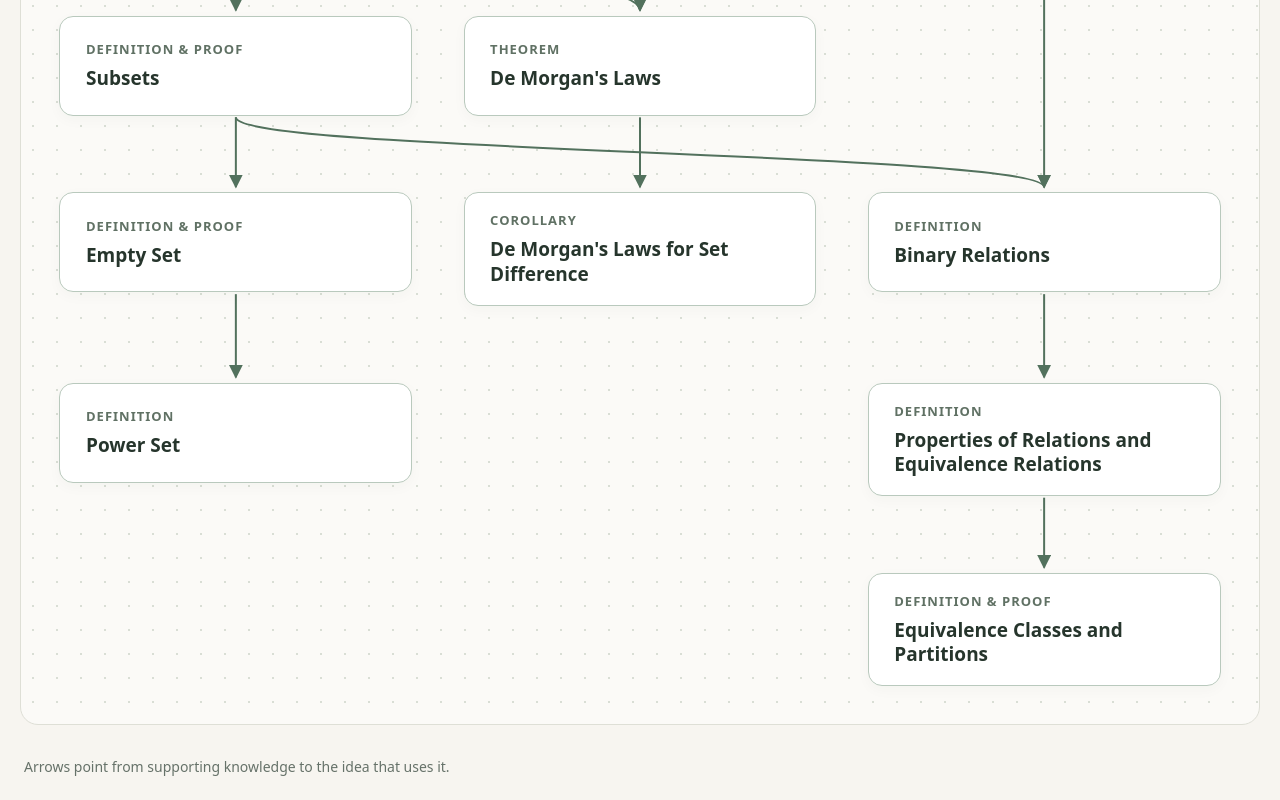
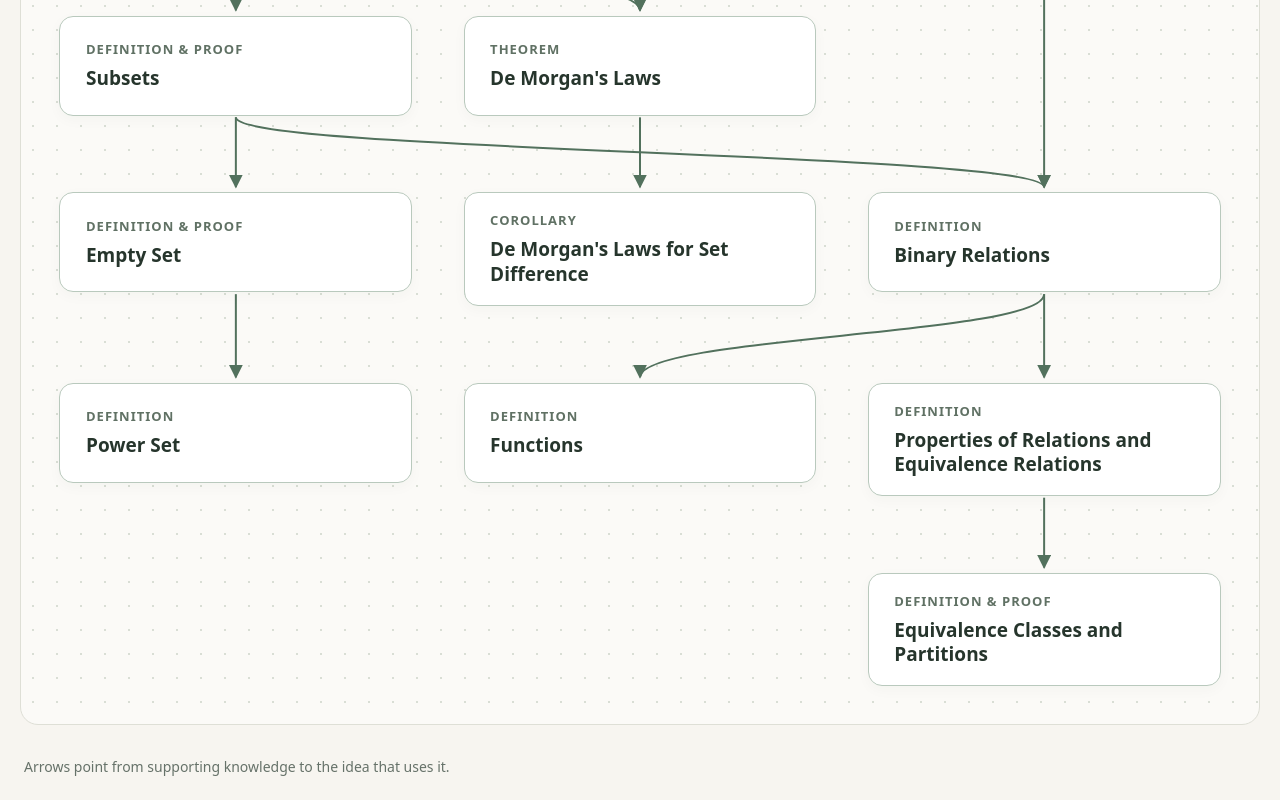
Before and after one commit to tzst-zhdzds/Mathematical-Derivations, a plain HTML site: page index.html in a window 1280 px wide. Shown: the part 588-1388 px from the top of the page. Drawn offline with Linux system fonts and the light colour scheme.

Commit message:
Update index.html

```diff
--- a/index.html
+++ b/index.html
@@ -214,6 +214,14 @@
 
     const cards = [
       {
+        id: "functions",
+        title: "Functions",
+        type: "Definition",
+        file: "./cards/functions.html",
+        x: 380,
+        y: 860
+      },
+      {
         id: "equivalence-classes",
         title: "Equivalence Classes and Partitions",
         type: "Definition & Proof",
@@ -315,6 +323,7 @@
     // Each arrow goes from a prerequisite to the card that uses it.
 
     const links = [
+      { from: "binary-relations", to: "functions" },
       { from: "properties-of-relations", to: "equivalence-classes" },
       { from: "sets", to: "set-equality" },
       { from: "sets", to: "set-operations" },
```
